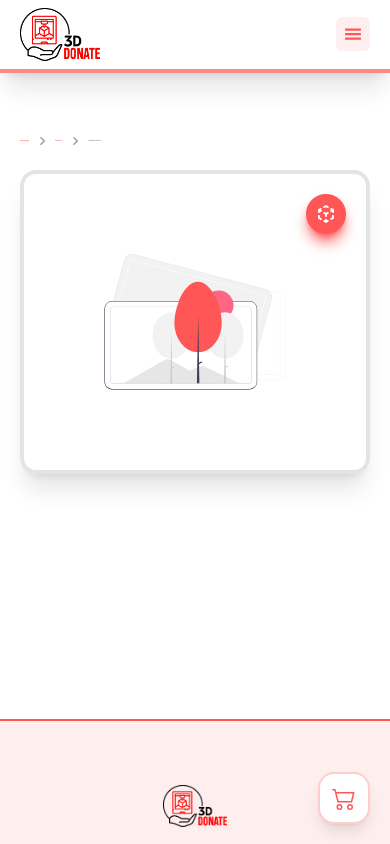
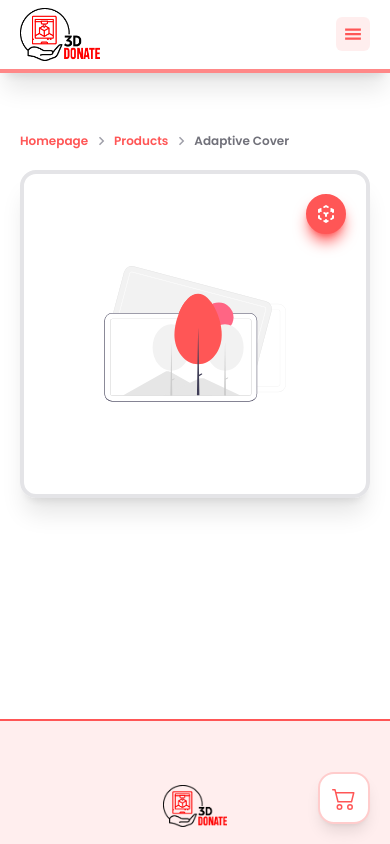
Before and after one commit to jaeger-dvlp/3d-donate-web, a React (Create React App) app: page /en/products/adaptive-cover in a window 390 px wide. Shown: the top 844 px of the page. Built offline with nearby package versions, Linux system fonts and the light colour scheme.

Commit message:
style: handle product image for responsivibilty

```diff
--- a/src/Pages/ProductPage.jsx
+++ b/src/Pages/ProductPage.jsx
@@ -65,20 +65,20 @@ export default function ProductPage() {
       <div className="w-full xl:max-w-7xl lg:max-w-7xl max-w-lg grid xl:grid-cols-2 lg:grid-cols-2 grid-cols-1 place-content-start place-items-start p-5 gap-5">
         <div className="w-full col-span-full flex justify-start content-center gap-1">
           <Link
-            className="text-brand-red self-center hover:underline font-semibold xl:text-sm lg:text-sm md:text-xs text-[0.1rem]"
+            className="text-brand-red self-center hover:underline font-semibold xl:text-sm lg:text-sm text-xs"
             to={Contents.header.homepage.links[i18next.language]}
           >
             {t('header.homepage')}
           </Link>
           <BiChevronRight className="text-zinc-400 self-center  text-lg" />
           <Link
-            className="text-brand-red self-center hover:underline font-semibold xl:text-sm lg:text-sm md:text-xs text-[0.1rem]"
+            className="text-brand-red self-center hover:underline font-semibold xl:text-sm lg:text-sm text-xs"
             to={Contents.header.products.links[i18next.language]}
           >
             {t('header.products')}
           </Link>
           <BiChevronRight className="text-zinc-400 self-center text-lg" />
-          <h2 className="text-zinc-500 self-center font-semibold xl:text-sm lg:text-sm md:text-xs text-[0.1rem]">
+          <h2 className="text-zinc-500 self-center font-semibold xl:text-sm lg:text-sm text-xs">
             {product.productTitle[i18next.language]}
           </h2>
         </div>
@@ -108,7 +108,7 @@ export default function ProductPage() {
             src={product.productImage || Images.placeholder}
             className={`${
               product.productImage ? 'object-cover' : 'object-contain p-20'
-            } w-full transition-all duration-200 object-center h-full xl:max-h-[30rem] lg:max-h-[30rem] max-h-[20rem]`}
+            } w-full transition-all duration-200 object-center xl:h-[30rem] lg:h-[30rem] h-[20rem]`}
             alt={product.productSlug}
           />
         </div>
```
